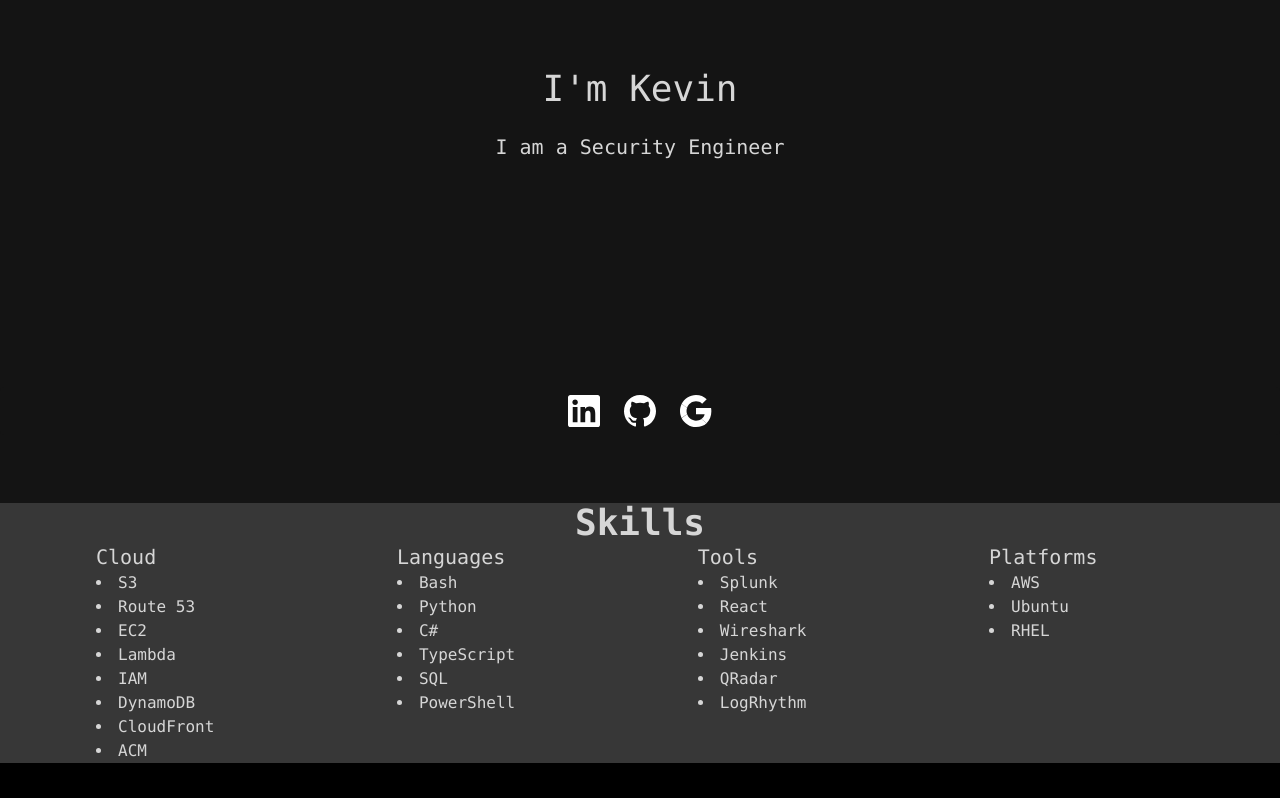
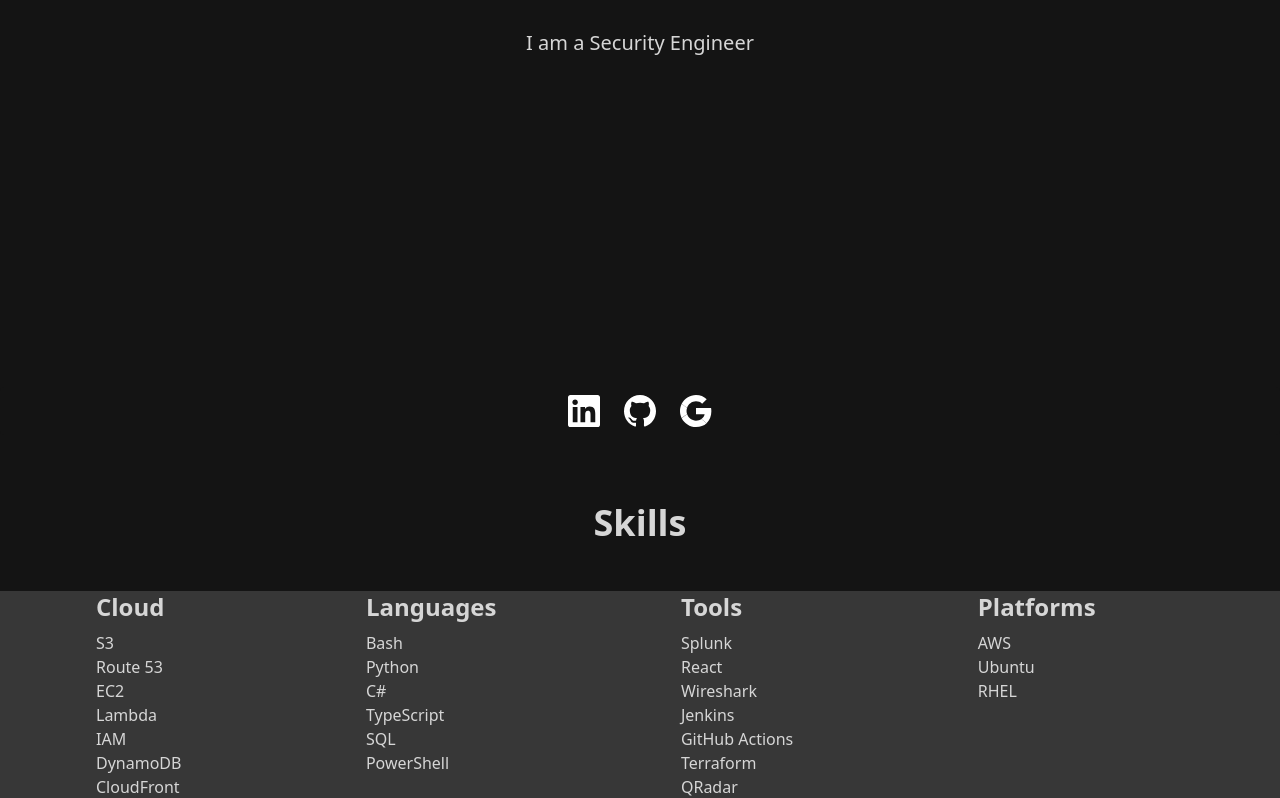
Before and after one commit to KevinJLee81/CV-Site, a Next.js app: page / in a window 1280 px wide. Shown: the part 365-1163 px from the top of the page. Built offline with nearby package versions, Linux system fonts and the light colour scheme.

Commit message:
Format + Styling

```diff
--- a/app/Components/Landing.tsx
+++ b/app/Components/Landing.tsx
@@ -26,7 +26,7 @@ const Landing = () => {
         <div className="hero-content text-center">
           <div className="max-w-md">
             <p className="py-6 text-4xl">I'm Kevin</p>
-            <div className='text-xl'>
+            <div className='text-xl pb-52'>
               I am a {buzzWords[indexState]} Engineer
             </div>
           </div>
--- a/app/Components/Projects.tsx
+++ b/app/Components/Projects.tsx
@@ -14,7 +14,7 @@ const Projects = () => {
 
             <div className="card bg-base-100 mb-32">
                 <div className="card-body items-center justify-center">
-                    <h2 className="card-title">CV-Site</h2>
+                    <h2 className="card-title text-2xl font-semibold">CV-Site</h2>
                     <br />- Built an App with React, Next.js, DaisyUI, Tailwind CSS, and TypeScript.
                     <br />- Designed a CloudFront distribution with origin access control, and invalidations.
                     <br />- Created custom error pages for 403 and 404 error codes.
@@ -28,7 +28,7 @@ const Projects = () => {
 
             <div className="card bg-base-100 mb-32">
                 <div className="card-body items-center justify-center">
-                    <h2 className="card-title">Lambda Image Resizer</h2>
+                    <h2 className="card-title text-2xl font-semibold">Lambda Image Resizer</h2>
                     <br />- The Image-Resizer function uses a S3 bucket as the trigger.
                     <br />- The trigger invokes the Lambda function asynchronously.
                     <br />- Image-Resizer reformats the image in the S3 bucket
--- a/app/Components/Skills.tsx
+++ b/app/Components/Skills.tsx
@@ -1,26 +1,11 @@
 import React from 'react'
 import Link from 'next/link'
 
-// To Do:
-// Style Headers
-
 export const Skills = () => {
-
-//create a for loop to iterate through the skills array and create a list of skills to display on the page
-const skills = ['Cloud', 'Languages', 'Tools', 'Platforms']
-for (let i = 0; i < skills.length; i++) {
-    console.log(skills[i]);
-}
-
-//create a display for the skills array
-console.log(skills);
-
-
-
 
     return (
         <>
-            <div id='skills' className="text-4xl font-bold flex justify-center bg-primary">
+            <div id='skills' className="text-4xl font-bold flex justify-center bg-base-200 pb-12">
                 <h1>
                     Skills
                 </h1>
@@ -29,8 +14,8 @@ console.log(skills);
             <div className='sm:hidden'>
                 <div id='skills' className="collapse bg-primary items-center justify-center">
                     <input type="radio" name="my-accordion-1" />
-                    <div className="collapse-title text-xl font-medium">Cloud</div>
-                    <div className="collapse-content primary-content">
+                    <div className="collapse-title text-2xl font-semibold">Cloud</div>
+                    <div className="collapse-content primary-content list-none">
                         <li><Link href="https://aws.amazon.com/s3/">S3</Link></li>
                         <li><Link href="https://aws.amazon.com/route53/">Route 53</Link></li>
                         <li><Link href="https://aws.amazon.com/ec2/">EC2</Link></li>
@@ -43,8 +28,8 @@ console.log(skills);
                 </div>
                 <div className="collapse bg-primary items-center justify-center">
                     <input type="radio" name="my-accordion-1" />
-                    <div className="collapse-title text-xl font-medium">Languages</div>
-                    <div className="collapse-content primary-content">
+                    <div className="collapse-title text-2xl font-semibold">Languages</div>
+                    <div className="collapse-content primary-content list-none">
                         <li><Link href="https://www.gnu.org/software/bash/">Bash</Link></li>
                         <li><Link href="https://www.python.org/">Python</Link></li>
                         <li><Link href="https://dotnet.microsoft.com/en-us/languages/csharp">C#</Link></li>
@@ -55,8 +40,8 @@ console.log(skills);
                 </div>
                 <div className="collapse bg-primary items-center justify-center">
                     <input type="radio" name="my-accordion-1" />
-                    <div className="collapse-title text-xl font-medium bg-primary">Tools</div>
-                    <div className="collapse-content primary-content">
+                    <div className="collapse-title text-2xl font-semibold">Tools</div>
+                    <div className="collapse-content primary-content list-none">
                         <li><Link href="https://www.splunk.com/" >Splunk</Link></li>
                         <li><Link href="https://react.dev/" >React</Link></li>
                         <li><Link href="https://www.wireshark.org/" >Wireshark</Link></li>
@@ -67,8 +52,8 @@ console.log(skills);
                 </div>
                 <div id='skills' className="collapse bg-primary items-center justify-center">
                     <input type="radio" name="my-accordion-1" />
-                    <div className="collapse-title text-xl font-medium">Platforms</div>
-                    <div className="collapse-content primary-content">
+                    <div className="collapse-title text-2xl font-semibold">Platforms</div>
+                    <div className="collapse-content primary-content list-none">
                         <li><Link href="https://aws.amazon.com/">AWS</Link></li>
                         <li><Link href="https://ubuntu.com/">Ubuntu</Link></li>
                         <li><Link href="https://www.redhat.com/en/technologies/linux-platforms/enterprise-linux">RHEL</Link></li>
@@ -77,9 +62,9 @@ console.log(skills);
             </div>
 
             <div className="hidden sm:block">
-                <div className='flex'>
+                <div className='flex list-none'>
                     <div id='skills' className="bg-primary flex-row flex-auto pl-24">
-                        <div className="text-xl font-medium">Cloud</div>
+                        <div className="text-2xl font-semibold pb-2">Cloud</div>
                         <div className="">
                             <li><Link href="https://aws.amazon.com/s3/">S3</Link></li>
                             <li><Link href="https://aws.amazon.com/route53/">Route 53</Link></li>
@@ -92,7 +77,7 @@ console.log(skills);
                         </div>
                     </div>
                     <div className="bg-primary flex-row flex-auto">
-                        <div className="text-xl font-medium">Languages</div>
+                        <div className="text-2xl font-semibold pb-2">Languages</div>
                         <div className="">
                             <li><Link href="https://www.gnu.org/software/bash/">Bash</Link></li>
                             <li><Link href="https://www.python.org/">Python</Link></li>
@@ -103,18 +88,20 @@ console.log(skills);
                         </div>
                     </div>
                     <div className="bg-primary flex-row flex-auto">
-                        <div className="text-xl font-medium bg-primary">Tools</div>
+                        <div className="text-2xl font-semibold pb-2">Tools</div>
                         <div className="">
                             <li><Link href="https://www.splunk.com/" >Splunk</Link></li>
                             <li><Link href="https://react.dev/" >React</Link></li>
                             <li><Link href="https://www.wireshark.org/" >Wireshark</Link></li>
                             <li><Link href="https://www.jenkins.io/" >Jenkins</Link></li>
+                            <li><Link href="https://github.com/features/actions" >GitHub Actions</Link></li>
+                            <li><Link href="https://www.terraform.io/" >Terraform</Link></li>
                             <li><Link href="https://www.ibm.com/qradar" >QRadar</Link></li>
                             <li><Link href="https://logrhythm.com/" >LogRhythm</Link></li>
                         </div>
                     </div>
                     <div id='skills' className=" bg-primary flex-row flex-auto">
-                        <div className="text-xl font-medium">Platforms</div>
+                        <div className="text-2xl font-semibold pb-2">Platforms</div>
                         <div className="">
                             <li><Link href="https://aws.amazon.com/">AWS</Link></li>
                             <li><Link href="https://ubuntu.com/">Ubuntu</Link></li>
--- a/app/page.tsx
+++ b/app/page.tsx
@@ -8,7 +8,7 @@ import Skills from './Components/Skills';
 
 export default function Home() {
   return (
-    <div className='font-mono'>
+    <div className='font-sans'>
       <Navigation />
       <Landing />
       <Skills />
```
